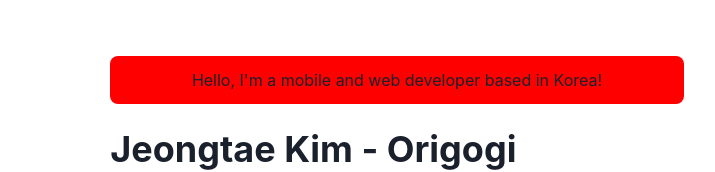
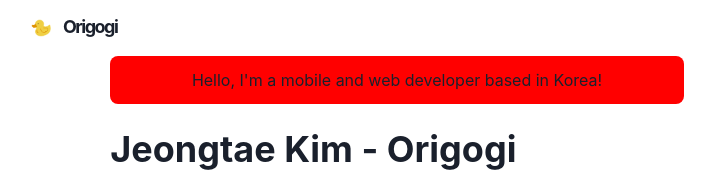
Before and after one commit to Origogi/origogi-homepage, a Next.js app: page / in a window 1280 px wide. Shown: the top 172 px of the page, without its empty margins (243-958 px from the left). Built offline with nearby package versions, Linux system fonts and the light colour scheme.

Commit message:
Add logo

```diff
--- a/components/layout/main.js
+++ b/components/layout/main.js
@@ -1,5 +1,6 @@
 import Head from 'next/head'
 import { Box, Container } from '@chakra-ui/react'
+import Navbar from '../navbar'
 
 const Main = ({ children, router }) => {
   return (
@@ -9,6 +10,8 @@ const Main = ({ children, router }) => {
         <title>Jeongtae Kim - Homepage</title>
       </Head>
 
+      <Navbar path={router.asPath}/>
+
       <Container maxW="container.md" pt={14}>
         {children}
       </Container>
--- a/components/logo.js
+++ b/components/logo.js
@@ -26,7 +26,6 @@ const Logo = () => {
       <a>
         <LogoBox>
           <Image src={logoImg} width={20} height={20} alt="logo" />
-        </LogoBox>
         <Text
           color={useColorModeValue('gray.800', 'whiteAlpha.900')}
           fontFamily="M PLUS Rounded 1c"
@@ -34,6 +33,7 @@ const Logo = () => {
         >
           Origogi
         </Text>
+        </LogoBox>
       </a>
     </Link>
   )
--- /dev/null
+++ b/components/navbar.js
@@ -0,0 +1,68 @@
+import Logo from './logo'
+import NextLink from 'next/link'
+import {
+  Container,
+  Box,
+  Link,
+  Stack,
+  Heading,
+  Flex,
+  Menu,
+  MenuItem,
+  MenuList,
+  MenuButton,
+  IconButton,
+  useColorModeValue,
+} from '@chakra-ui/react'
+
+import { HamburgerIcon } from '@chakra-ui/icons'
+
+const LinkItem = ({ href, path, children }) => {
+  const active = path == href
+  const inactiveColor = useColorModeValue('gray200', 'whiteAlpha.900')
+
+  return (
+    <NextLink href={href}>
+      <Link
+        p={2}
+        bg={active ? 'glassTeal' : undefined}
+        color={active ? '#202023' : inactiveColor}
+      >
+        {children}
+      </Link>
+    </NextLink>
+  )
+}
+
+const Navbar = props => {
+  const { path } = props
+
+  return (
+    <Box
+      position="fixed"
+      as="nav"
+      w="100%"
+      bg={useColorModeValue('#ffffff40', '#20202380')}
+      style={{ backdropFilter: 'blur(10px)' }}
+      zIndex={1}
+      {...props}
+    >
+      <Container
+        display="flex"
+        p={2}
+        maxW="container.md"
+        wrap="wrap"
+        align="center"
+        justify="space-between"
+      >
+        <Flex align="center" mr={5}>
+          <Heading as="h1" size="lg" letterSpacing={'tighter'}>
+            <Logo />
+          </Heading>
+        </Flex>
+      </Container>
+    </Box>
+  )
+}
+
+export default Navbar
```
